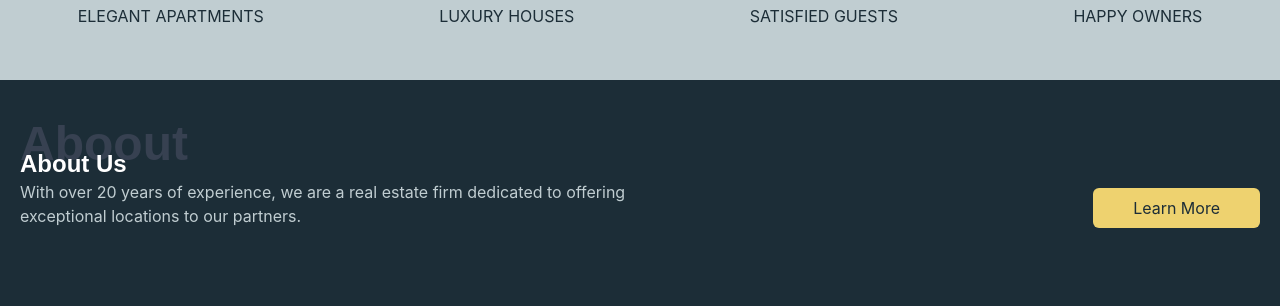
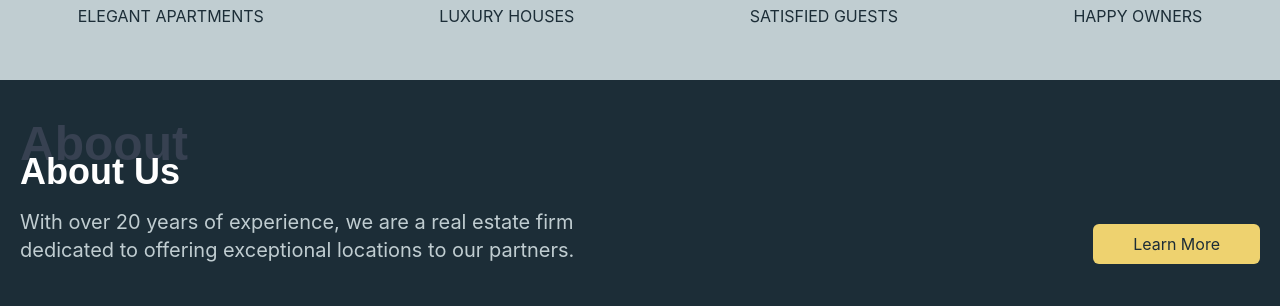
Before and after one commit to info-higaurav/real-estate, a React (Vite) app in the folder client/: page / in a window 1280 px wide. Shown: the part 920-1226 px from the top of the page. Built offline with nearby package versions, Linux system fonts and the light colour scheme; grey boxes are pictures that could not be loaded; a web font is replaced by a local one.

Commit message:
about section adjustment font size and padding

```diff
--- a/client/src/pages/about/index.tsx
+++ b/client/src/pages/about/index.tsx
@@ -5,10 +5,10 @@ export default function About () {
         <div className="about flex justify-center">
             <div className="wrapper w-full max-w-[1400px] px-5">
                 <div className="about-info flex flex-col gap-5 py-10 md:flex-row">
-                    <section className="flex flex-col items-center md:items-start md:flex-1 ">
+                    <section className="flex flex-col items-center gap-3 md:gap-4  md:items-start md:flex-1 ">
                         <h1 className="font-bold text-gray-700 text-5xl">Aboout</h1>
-                        <h2 className="font-bold text-white -mt-5 text-2xl">About Us</h2>
-                        <p className="text-center md:text-start">With over 20 years of experience, we are a real estate firm dedicated to offering exceptional locations to our partners.</p>
+                        <h2 className="font-bold text-white -mt-7 md:-mt-8 text-3xl md:text-4xl">About Us</h2>
+                        <p className="text-center md:text-start lg:text-xl">With over 20 years of experience, we are a real estate firm dedicated to offering exceptional locations to our partners.</p>
                     </section>
 
                     <section className="flex justify-center md:flex-1 md:justify-end md:items-end ">
```
